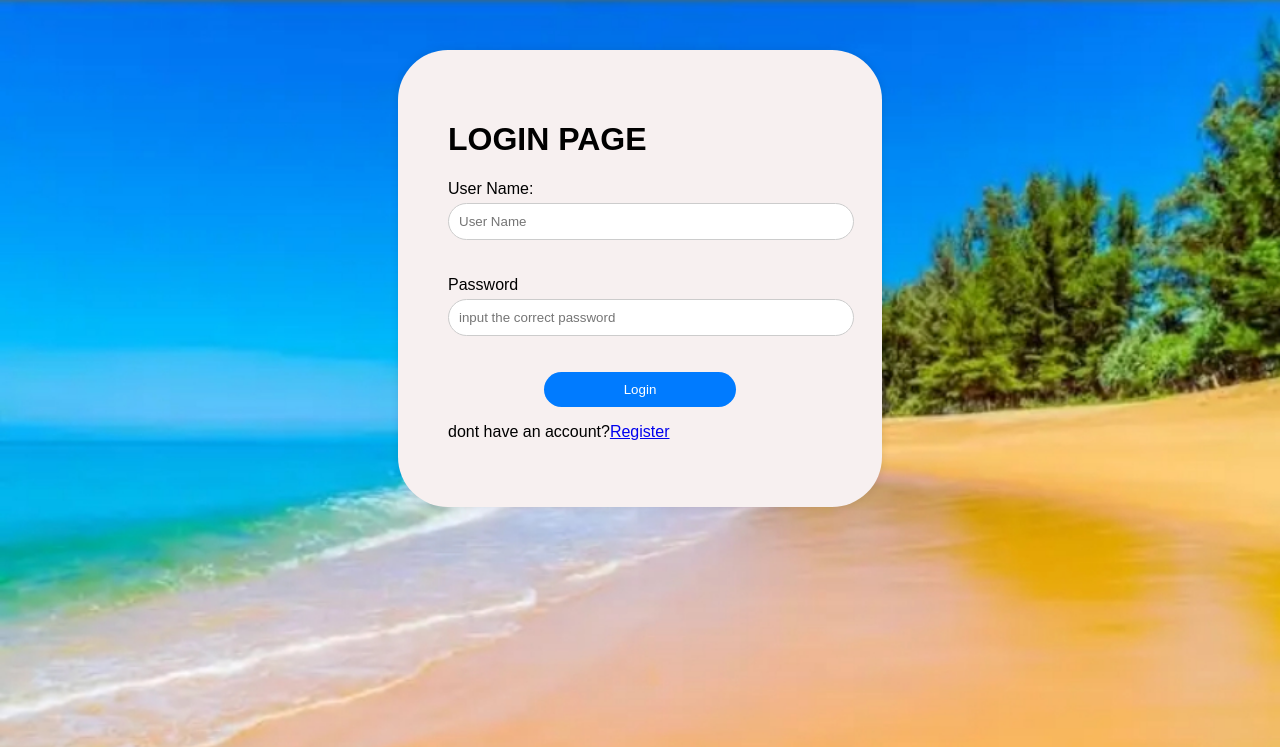
After one commit to Denisganga/Mentor_Mate, a Django app: page /login/ in a window 1280 px wide. The commit adds this page. Shown: the top 747 px of the page. Run offline with Django 3.2, Linux system fonts and the light colour scheme.

Commit message:
modifications

```diff
--- a/authentication/urls.py
+++ b/authentication/urls.py
@@ -3,6 +3,7 @@ from .views import (Register,
                     Homepage,
                     Show_profile,
                     edit_profile,
+                    Login
                     )
 
 app_name='authentication'
@@ -12,4 +13,5 @@ urlpatterns = [
     path('homepage/', Homepage, name='homepage'),
     path('profile/', Show_profile, name='profile'),
     path('edit_profile/', edit_profile, name='edit-profile'),
+    path('login/', Login, name='login'),
 ]
--- a/authentication/views.py
+++ b/authentication/views.py
@@ -50,13 +50,13 @@ def Login(request):
         if user is not None:
             login(request, user)
 
-            return redirect("homepage:mainpage")
+            return redirect("authentication:homepage")
 
         else:
             error_message = "Error! The User Does Not Exist"
 
     return render(
-        request, "authentication/login.html", {"error_message": error_message}
+        request, "login.html", {"error_message": error_message}
     )
 
 
--- a/static/css/register.css
+++ b/static/css/register.css
@@ -2,7 +2,9 @@ body {
     font-family: Arial, sans-serif;
     margin: 0;
     padding: 0;
-    background-color: #f2f2f2;
+    background-image: url('/static/images/nnn.jpg');
+    background-repeat: no-repeat;
+    background-size: cover;
   }
 
 
--- /dev/null
+++ b/templates/login.html
@@ -0,0 +1,102 @@
+<!DOCTYPE html>
+<html lang="en">
+<head>
+    <meta charset="UTF-8">
+    <title>Index</title>
+    {%load static%}
+
+
+    <style>
+        body {
+            font-family: Arial, sans-serif;
+            margin: 0;
+            padding: 0;
+            background-image: url('/static/images/nnn.jpg');
+            background-repeat: no-repeat;
+            background-size: cover;
+          }
+
+
+
+            h2 {
+                text-align: center;
+                color: #333; /* Text color */
+                font-size: 28px;
+                margin-bottom: 30px;
+                letter-spacing: 2px; /* Add spacing between letters */
+              }
+
+          .form-group {
+            margin-bottom: 20px;
+          }
+
+          label {
+            display: block;
+            margin-bottom: 5px;
+          }
+
+
+          .submit-button {
+            width: 50%;
+            padding: 10px;
+            background-color: #007bff;
+            color: #fff;
+            border: none;
+            border-radius: 30px;
+            cursor: pointer;
+            margin: 0 auto;
+            display: block;
+
+          }
+
+          .submit-button:hover {
+            background-color: #0056b3;
+          }
+          /* making the input fields circular*/
+
+        input[type="text"],
+        input[type="email"],
+        input[type="password"] {
+          width: 100%;
+          padding: 10px;
+          border: 1px solid #ccc;
+          border-radius: 20px; /* Adjust the value to increase or decrease the roundness */
+        }
+
+        /* making the container of the registration form circular */
+        .container {
+            width: 30%;
+            max-width: 500px;
+            margin: 50px auto;
+            padding: 50px;
+            background-color: hwb(0 94% 3%);
+            border-radius: 50px;
+            box-shadow: 0 0 10px rgba(0, 0, 0, 0.1);
+          }
+
+    </style>
+</head>
+<body>
+ <div class=container>
+  <div class="thehead">
+  <h1>LOGIN PAGE</h1>
+
+  </div>
+  <form action="" method=POST>
+    {% csrf_token %}
+    {% if error_message %}
+    <p style="color: red;">{{ error_message }}</p>
+    {% endif %}
+    <label for="fname">User Name:</label>
+    <input type="text" placeholder="User Name" name='fname' required> <br> <br> <br>
+
+    <label for ="fname">Password</label>
+    <input type="password" placeholder="input the correct password" name='pwd' required>  <br> <br> <br>
+
+
+    <input type="submit" value="Login" class="submit-button">
+    <p>dont have an account?<a href="{% url 'authentication:register' %}">Register</a></p>
+  </form>
+ </div>
+</body>
+</html>
--- a/templates/register.html
+++ b/templates/register.html
@@ -46,6 +46,7 @@
         <input type="password" id="confirmPassword" name="confirmPassword" required>
       </div>
       <button type="submit">Register</button>
+      <p>Already have an account?<a href="{% url 'authentication:login' %}">Login</a></p>
     </form>
   </div>
 </body>
```
Also changed, not shown: db.sqlite3, static/images/nnn.jpg (added).
